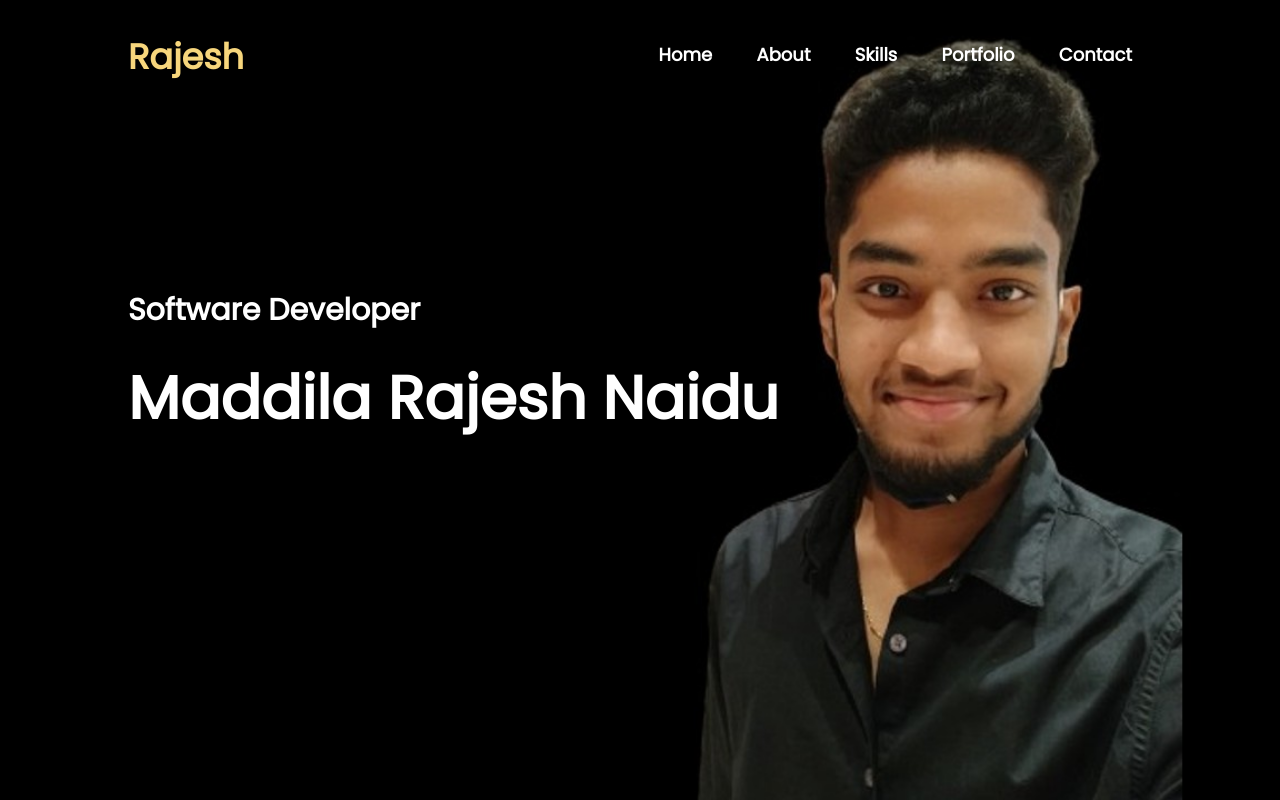
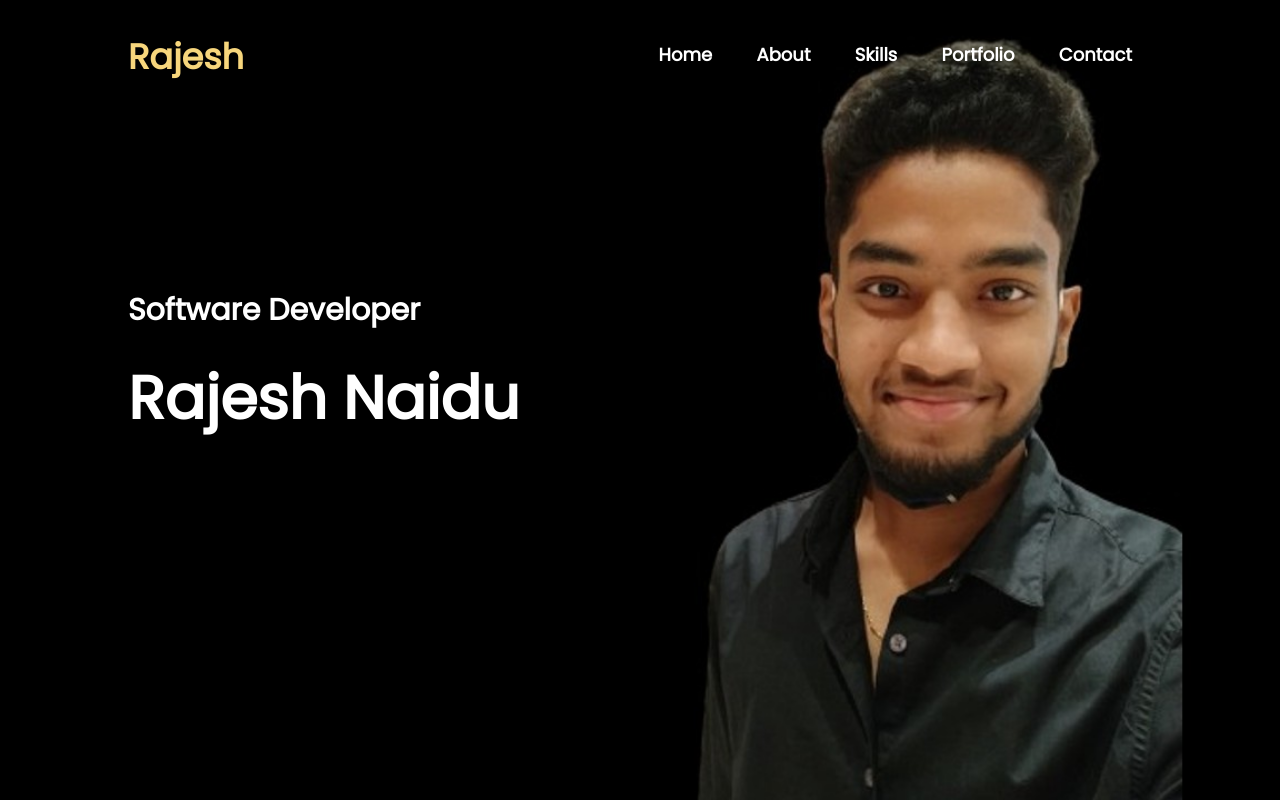
Before and after one commit to RajeshNaidu1/My-Portfolio, a plain HTML site: page index.html in a window 1280 px wide. Shown: the top 800 px of the page. Drawn offline with Linux system fonts and the light colour scheme.

Commit message:
css changes

```diff
--- a/index.html
+++ b/index.html
@@ -27,7 +27,7 @@
             </nav>
             <div class="headerText">
                 <p style="color:white;">Software Developer</p>
-                <h1 style="color:white;">Maddila Rajesh Naidu</h1>
+                <h1 id="clickingText" style="color:white;">Rajesh Naidu</h1>
             </div>
         </div>
     </div>
--- a/style.css
+++ b/style.css
@@ -19,6 +19,7 @@ body{
     background-size: cover;
     background-position: center;
 }
+
 .container{
     padding:10px 10%;
 }
```
